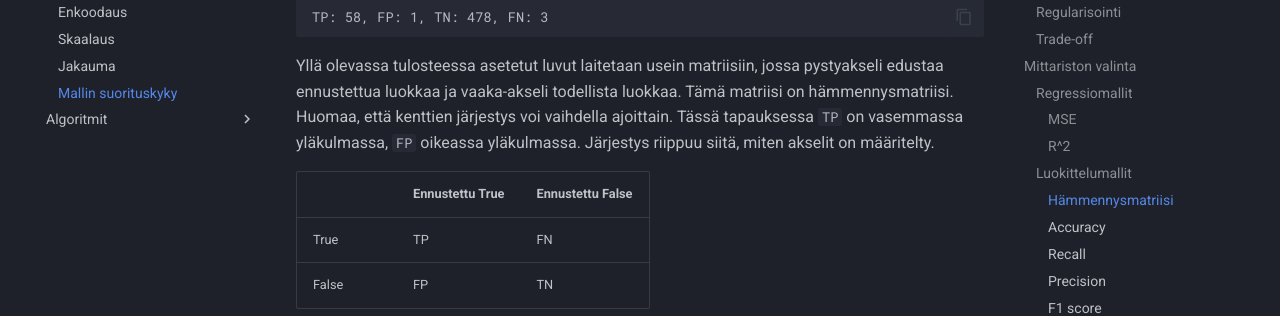
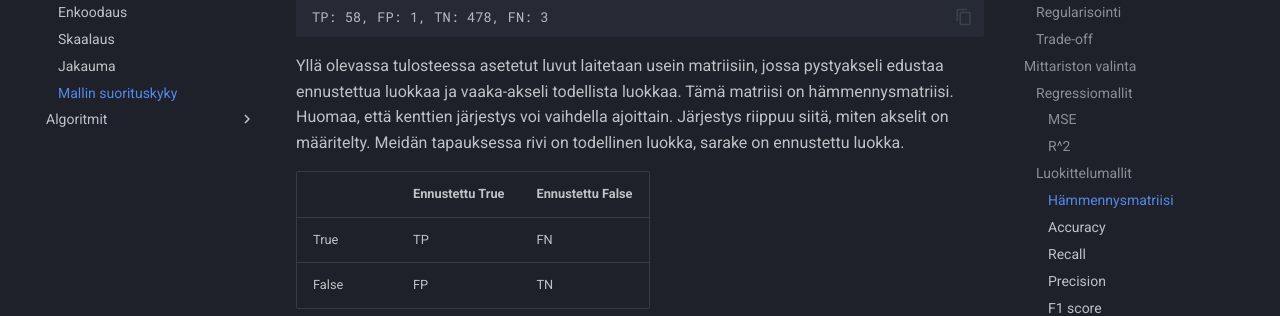
Before and after one commit to sourander/ml-perusteet, an MkDocs documentation site: the page built from docs/data/suorituskyky.md, in a window 1280 px wide and 900 px high, scrolled down 10451 px. Shown: the part 204-520 px from the top of the window. Built offline with MkDocs 1.6.1 and Material for MkDocs 9.7.7, drawn with Linux system fonts in a browser that asks for light colours.

Commit message:
Added warning about confusion matrix ordering

````diff
--- a/docs/data/suorituskyky.md
+++ b/docs/data/suorituskyky.md
@@ -327,7 +327,7 @@ print(f"TP: {TP}, FP: {FP}, TN: {TN}, FN: {FN}")
 TP: 58, FP: 1, TN: 478, FN: 3
 ```
 
-Yllä olevassa tulosteessa asetetut luvut laitetaan usein matriisiin, jossa pystyakseli edustaa ennustettua luokkaa ja vaaka-akseli todellista luokkaa. Tämä matriisi on hämmennysmatriisi. Huomaa, että kenttien järjestys voi vaihdella ajoittain. Tässä tapauksessa `TP` on vasemmassa yläkulmassa, `FP` oikeassa yläkulmassa. Järjestys riippuu siitä, miten akselit on määritelty.
+Yllä olevassa tulosteessa asetetut luvut laitetaan usein matriisiin, jossa pystyakseli edustaa ennustettua luokkaa ja vaaka-akseli todellista luokkaa. Tämä matriisi on hämmennysmatriisi. Huomaa, että kenttien järjestys voi vaihdella ajoittain. Järjestys riippuu siitä, miten akselit on määritelty. Meidän tapauksessa rivi on todellinen luokka, sarake on ennustettu luokka.
 
 |       | Ennustettu True | Ennustettu False |
 | ----- | --------------- | ---------------- |
````
